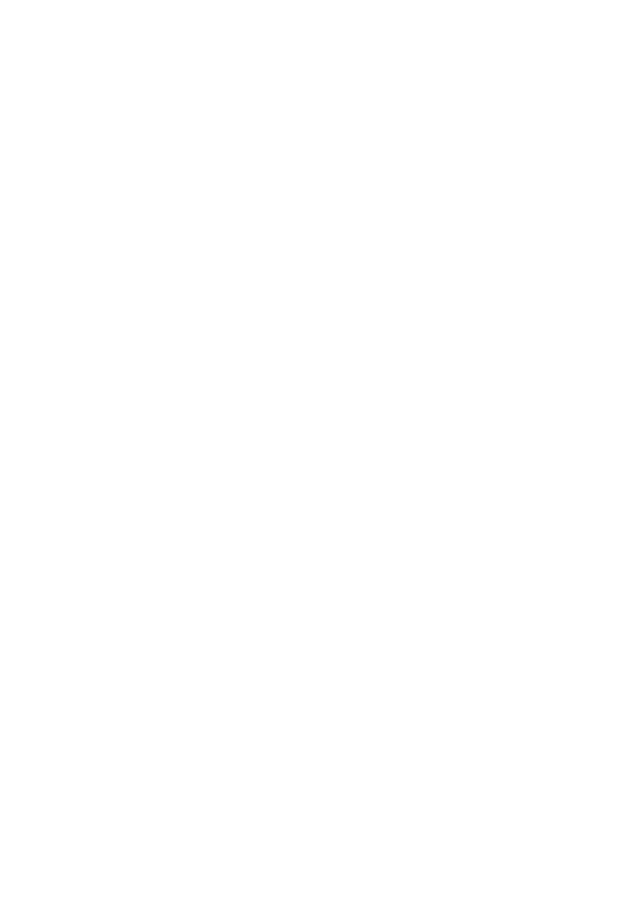
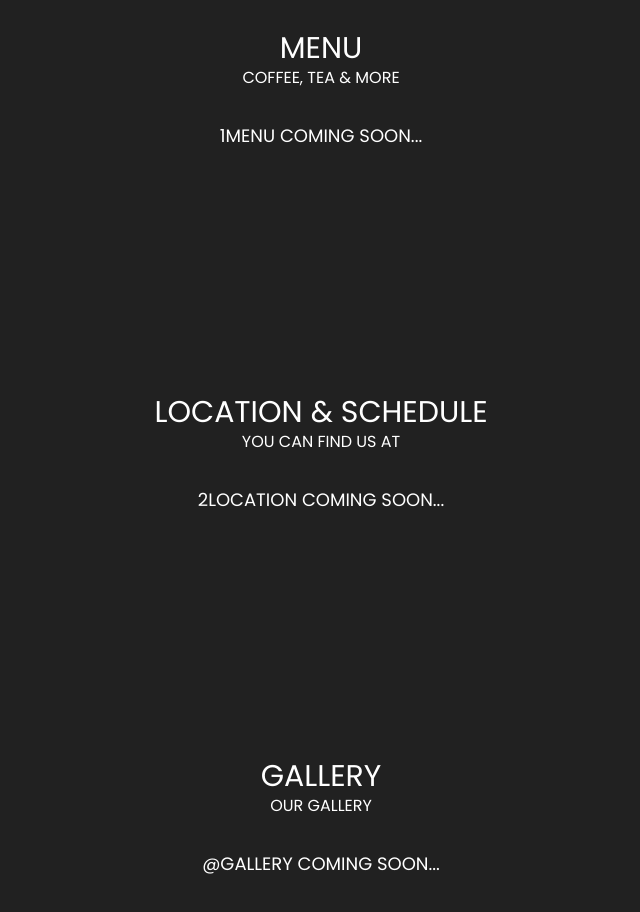
Before and after one commit to naru6417/one-for-all-coffee, a Next.js app: page /home in a window 1280 px wide. Shown: the part 1840-2752 px from the top of the page, without its empty margins (319-959 px from the left). Before the commit the page ends 1836 px from the top, so only its background shows below. Built offline with nearby package versions, Linux system fonts and the light colour scheme.

Commit message:
added: new features
adding new features and sections

```diff
--- /dev/null
+++ b/public/testimonials/testimonials.json
@@ -0,0 +1,38 @@
+{
+    "Testimonial1": {
+        "name": "John Doe",
+        "feedback": "Great coffee and friendly staff!",
+        "rating": 5,
+        "image": "/testimonials/john doe.jpg"
+    },
+    "Testimonial2": {
+        "name": "Jane Smith",
+        "feedback": "A cozy place to relax and enjoy a cup of coffee.",
+        "rating": 5,
+        "image": "/testimonials/Jane Smith.jpg"
+    },
+    "Testimonial3": {
+        "name": "Alice Johnson",
+        "feedback": "The best espresso I've ever had!",
+        "rating": 5,
+        "image": "/testimonials/Alice Johnson.jpg"
+    },
+    "Testimonial4": {
+        "name": "Bob Brown",
+        "feedback": "Amazing atmosphere and delicious pastries.",
+        "rating": 5,
+        "image": "/testimonials/Bob Brown.jpg"
+    },
+    "Testimonial5": {
+        "name": "Estrella Hanbyul Kim",
+        "feedback": "AM ESTRELLA!!!! WAHAHAHAHAHA.",
+        "rating": 5,
+        "image": "/testimonials/mimi.jpg"
+    },
+    "Testimonial6": {
+        "name": "NARU",
+        "feedback": ":D.",
+        "rating": 5,
+        "image": "/testimonials/naru.jpg"
+    }
+}
--- /dev/null
+++ b/src/app/about/page.tsx
@@ -0,0 +1,10 @@
+
+export default function About(){
+    return(
+        <div className="flex justify-between text-center max-w-7xl mx-auto py-8 mb-10">
+            {/* About part */}
+            <section id="About">
+            </section>
+        </div>
+    );
+}
--- /dev/null
+++ b/src/app/contact/page.tsx
@@ -0,0 +1,10 @@
+
+export default function Contact(){
+    return(
+        <div className="flex justify-between text-center max-w-7xl mx-auto py-8 mb-10">
+            {/* Contact part */}
+            <section id="Contact">
+            </section>
+        </div>
+    );
+}
--- a/src/app/home/page.tsx
+++ b/src/app/home/page.tsx
@@ -12,16 +12,17 @@
   ];
 
 export default function Home() {
+
   return (
     <div className="flex flex-col">
       {/* Main part */}
-      <section className="grid lg:grid-cols-2 grid-cols-1 gap-20 max-w-7xl mx-auto mb-28">
+      <section id="home" className="grid lg:grid-cols-2 grid-cols-1 gap-20 max-w-7xl mx-auto mb-28">
         <div className="flex flex-col justify-center items-end">
           <div className="w-[600px]">
             <h1 className="lg:text-4xl text-3xl mb-2">One For All Coffee</h1>
             <h3 className="lg:text-2xl text-xl mb-4">where literary charm meets exceptional brews.</h3>
             <p className="mb-4">Join us for a memorable coffee experience with attentive service and a cozy atmosphere. Come taste the best of Hamilton&apos;s coffee scene!</p>
-            <Link href="/" prefetch={false} className="self-start border-2 border-[var(--dark)] px-4 py-2 btn-retro">
+            <Link href="#menu" prefetch={false} className="self-start border-2 border-[var(--dark)] px-4 py-2 btn-retro">
               Explore Our Menu
             </Link>
           </div>
@@ -80,6 +81,49 @@
           </svg>
         </div>
       </section>
+
+      {/* Menu */}
+      <section id="menu" className="relative bg-[var(--dark)] text-white">
+        <div className="max-w-7xl mx-auto py-[90px] flex flex-col gap-8">
+          <div className="text-center pt-10">
+            <h3 className="text-3xl">MENU</h3>
+            <p>COFFEE, TEA & MORE</p>
+          </div>
+          <div className="text-center max-w-5xl mx-auto text-lg mb-6">
+            1MENU COMING SOON...
+          </div>
+
+        </div>
+      </section>
+
+      {/* Location & Schedule*/}
+      <section id="LocationAndSchedule" className="relative bg-[var(--dark)] text-white">
+        <div className="max-w-7xl mx-auto py-[90px] flex flex-col gap-8">
+          <div className="text-center pt-10">
+            <h3 className="text-3xl">LOCATION & SCHEDULE</h3>
+            <p>YOU CAN FIND US AT</p>
+          </div>
+          <div className="text-center max-w-5xl mx-auto text-lg mb-6">
+            2LOCATION COMING SOON...
+          </div>
+
+        </div>
+      </section>
+
+      {/* Gallery & Socials*/}
+      {/* Follow this tutorial for the gallery https://youtu.be/R_PKABXn4vk?si=mWJL08EO5BqvTw1J */}
+      <section id="Gallery" className="relative bg-[var(--dark)] text-white">
+        <div className="max-w-7xl mx-auto py-[90px] flex flex-col gap-8">
+          <div className="text-center pt-10">
+            <h3 className="text-3xl">GALLERY</h3>
+            <p>OUR GALLERY</p>
+          </div>
+          <div className="text-center max-w-5xl mx-auto text-lg mb-6">
+            @GALLERY COMING SOON...
+          </div>
+
+        </div>
+      </section>
     </div>
   );
 }
--- a/src/components/header.tsx
+++ b/src/components/header.tsx
@@ -1,5 +1,5 @@
 import Link from "next/link";
-import Soundwave from "./soundwave";
+import Soundwave from "./subcomponents/soundwave";
 export default function Header(){
     return(
         <div className="flex justify-between text-center max-w-7xl mx-auto py-8 mb-10">
@@ -12,9 +12,9 @@
 
             <div className="grid grid-cols-4 gap-8">
                 <Link href="/home" prefetch={false}>Home</Link>
+                <Link href="/about" prefetch={false}>About</Link>
                 <Link href="/menu" prefetch={false}>Our Menu</Link>
-                <Link href="/" prefetch={false}>About</Link>
-                <Link href="/" prefetch={false}>Contact</Link>
+                <Link href="/contact" prefetch={false}>Contact</Link>
             </div>
         </div>
     );
--- a/src/styles/globals.css
+++ b/src/styles/globals.css
@@ -76,11 +76,43 @@
     fill: #212121;
 }
 
+/* Custom divider Animation */
+
+.custom-shape-divider-top-1758642487 path:nth-child(1) {
+  animation: wave1 2s ease-in-out infinite alternate;
+}
+.custom-shape-divider-top-1758642487 path:nth-child(2) {
+  animation: wave2 3s ease-in-out infinite alternate;
+}
+.custom-shape-divider-top-1758642487 path:nth-child(3) {
+  animation: wave3 4s ease-in-out infinite alternate;
+}
+
+@keyframes wave1 {
+  0% { transform: translateX(0px); }
+  100% { transform: translateX(-10px); }
+}
+@keyframes wave2 {
+  0% { transform: translateX(0px); }
+  100% { transform: translateX(-30px); }
+}
+@keyframes wave3 {
+  0% { transform: translateX(0px); }
+  100% { transform: translateX(-20px); }
+}
+
 /* Sound wave animation */
 
 .indicator-line {
-  @apply h-1 w-px rounded-full bg-black transition-all duration-200 ease-in-out;
+  height: 0.25rem;
+  width: 1px;
+  border-radius: 9999px;
+  background-color: #000;
+  transition-property: all;
+  transition-duration: 200ms;
+  transition-timing-function: cubic-bezier(0.4, 0, 0.2, 1);
 }
+
 
 .indicator-line.active {
   animation: indicator-line 0.5s ease infinite;
@@ -102,7 +134,6 @@
   }
 }
 
-/* From Uiverse.io by G4b413l */
 /* https://uiverse.io/G4b413l/tidy-walrus-92 */
 .three-body {
   --uib-size: 35px;
```
Also changed, not shown: src/components/subcomponents/soundwave.tsx (renamed from src/components/soundwave.tsx).
